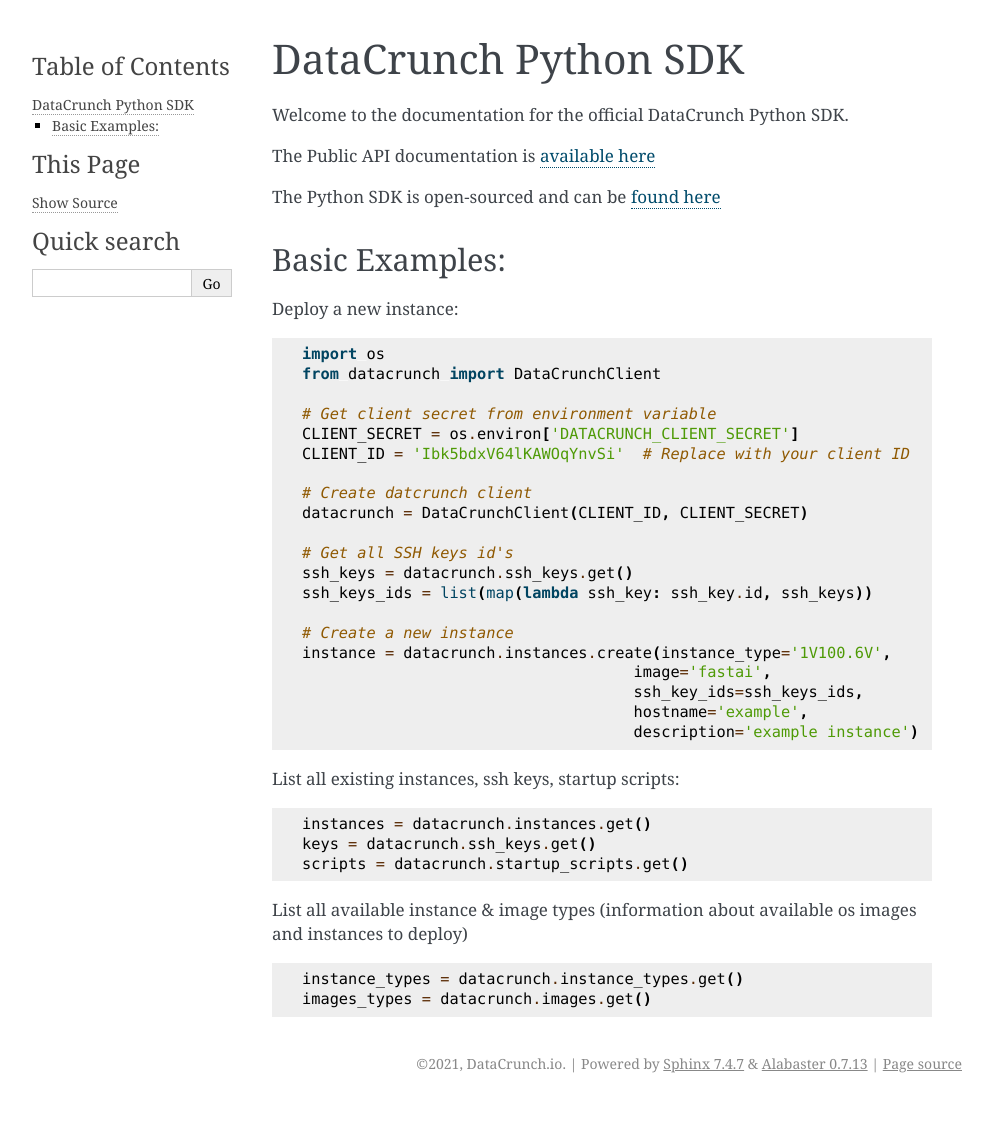
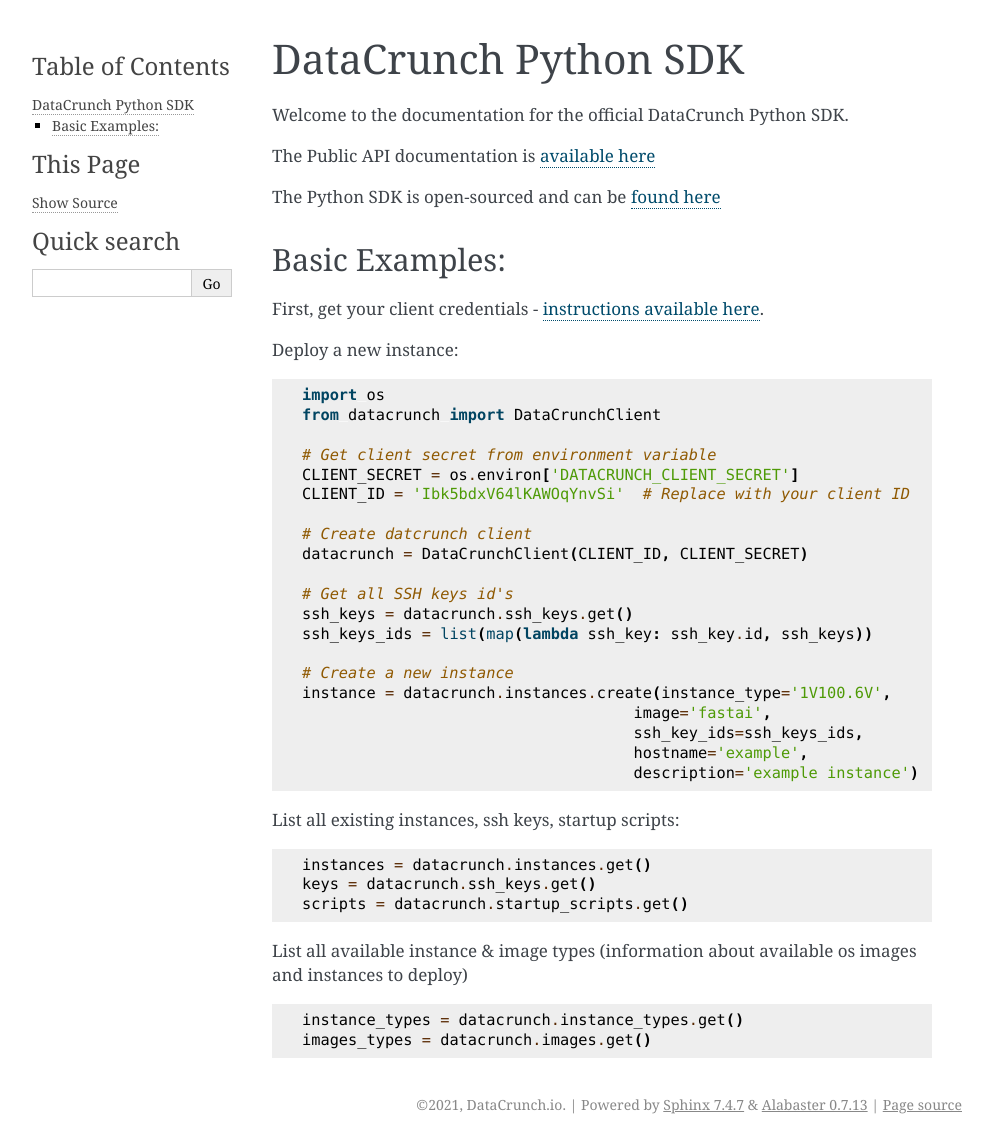
Before and after one commit to DataCrunch-io/datacrunch-python, a Sphinx documentation site: the page built from docs/source/index.rst, in a window 1280 px wide. Shown: the whole page, without its empty margins (148-1141 px from the left). Built offline with Sphinx 7.4.7, drawn with Linux system fonts in a browser that asks for light colours; before the commit the page ends 1103 px from its top, so only the background shows below that.

Commit message:
add link to client credential instructions

```diff
--- a/docs/source/index.rst
+++ b/docs/source/index.rst
@@ -14,6 +14,8 @@
 
 Basic Examples:
 ---------------
+
+First, get your client credentials - `instructions available here <https://datacrunch.stoplight.io/docs/datacrunch-public/docs/Overview/Quick-Start-Guide.md>`_.
 
 Deploy a new instance:
 
```
